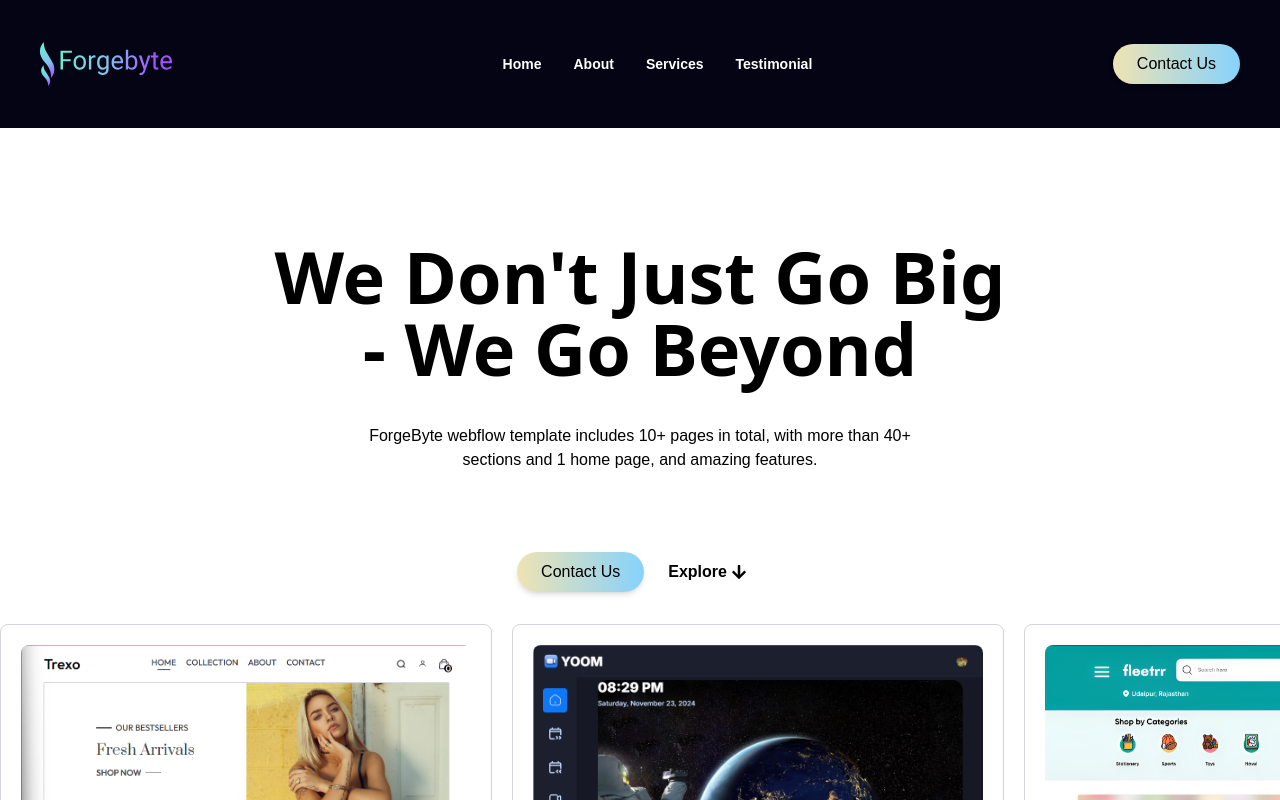
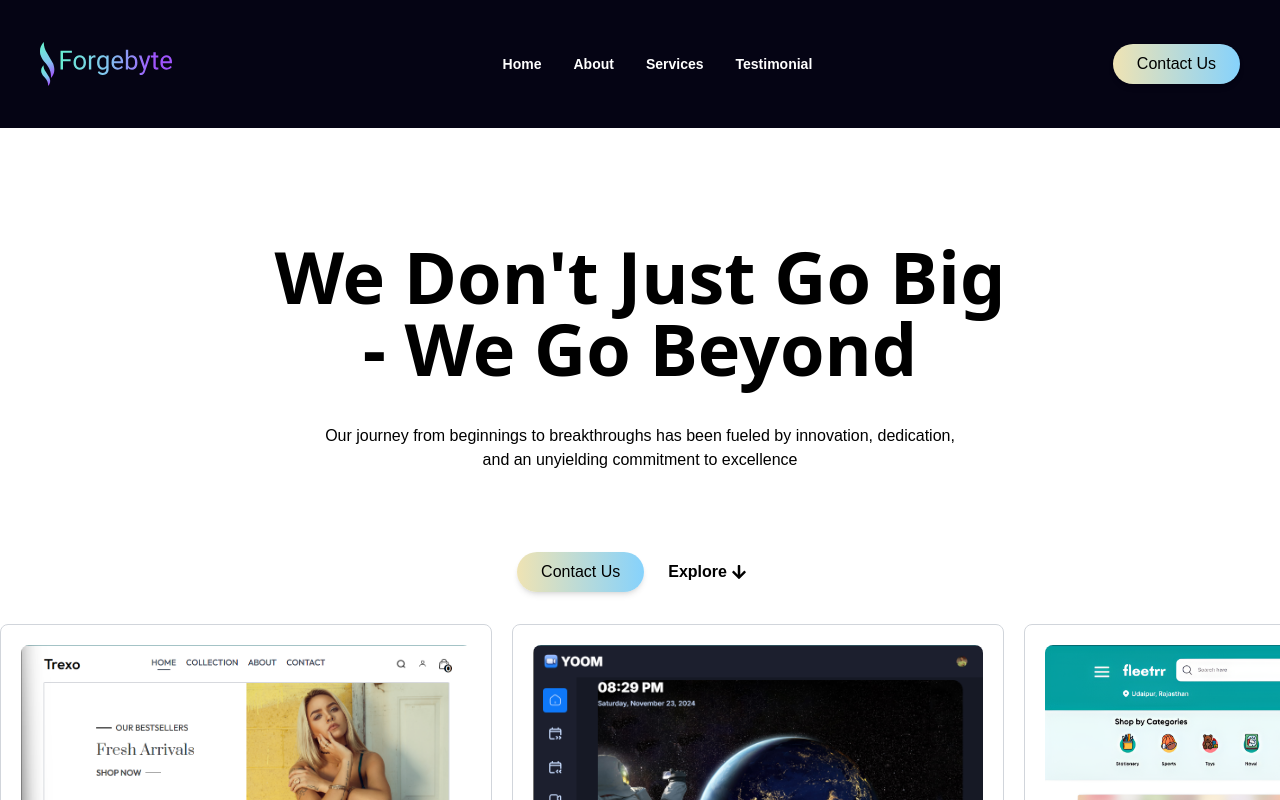
Before and after one commit to THEPIYUSHBHATT/forgebyte-2, a Next.js app: page / in a window 1280 px wide. Shown: the top 800 px of the page. Built offline with nearby package versions, Linux system fonts and the light colour scheme.

Commit message:
updated header and hero

```diff
--- /dev/null
+++ b/app/contact/page.js
@@ -0,0 +1,12 @@
+import React from 'react'
+
+const page = () => {
+  return (
+    <div>
+        kfdgj
+
+    </div>
+  )
+}
+
+export default page
--- a/app/page.js
+++ b/app/page.js
@@ -39,15 +39,16 @@ export default function Home() {
         <div className="my-8 px-4 md:my-16 md:px-8">
           {/* Heading */}
           <h1 className="text-black text-3xl md:text-5xl lg:text-7xl font-bold mb-6 md:mb-10 font-sans leading-tight">
-            We Don't Just Go Big <br className="hidden md:block" />
+            We Don&apos;t Just Go Big <br className="hidden md:block" />
             - We Go Beyond
           </h1>
 
           {/* Description */}
           <p className="text-black text-sm md:text-base mb-5 leading-relaxed">
-            ForgeByte webflow template includes 10+ pages in total, with more than 40+
+            Our journey from beginnings to breakthroughs has been fueled by innovation, dedication,
+
             <br className="hidden md:block" />
-            sections and 1 home page, and amazing features.
+            and an unyielding commitment to excellence
           </p>
         </div>
 
--- a/components/Button.jsx
+++ b/components/Button.jsx
@@ -1,7 +1,9 @@
 "use client";
+import Link from "next/link";
 
 const Button = ({ text, onClick }) => {
   return (
+    <Link href="/contact">
       <button
         className="bg-gradient-to-r from-[#EFE3B3] to-[#86D2FC] text-black font-medium px-6 py-2 rounded-full shadow-md hover:scale-105 transition relative overflow-hidden"
         onClick={onClick}
@@ -10,6 +12,7 @@ const Button = ({ text, onClick }) => {
           {text}
         </span>
       </button>
+    </Link>
   );
 };
 
```
Lines whose indentation alone changed are shown as unchanged.
